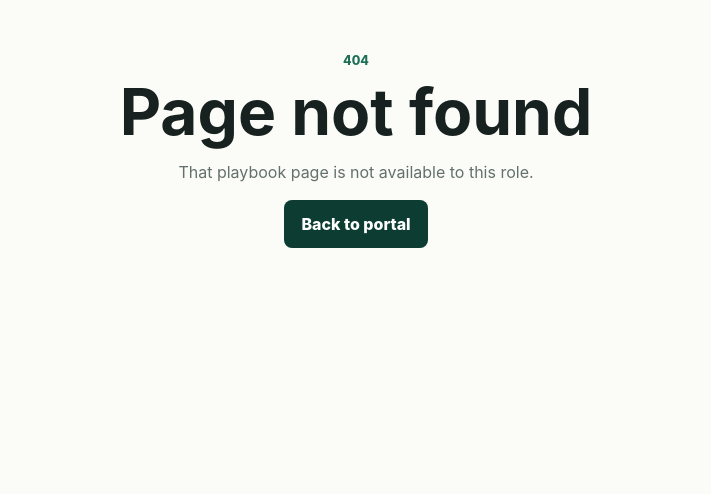
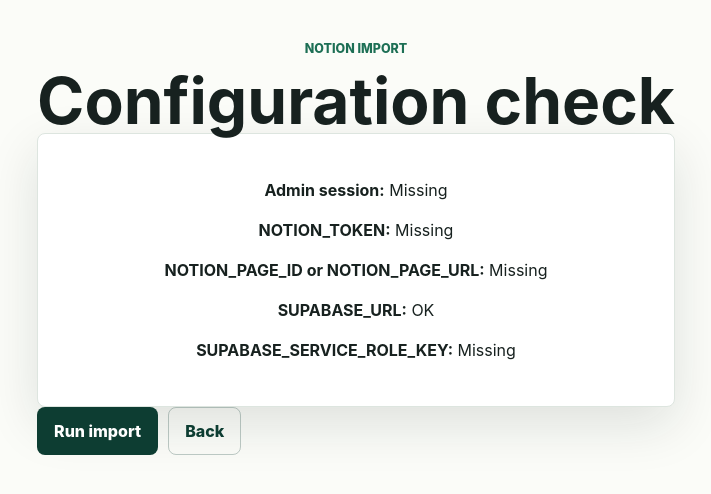
Before and after one commit to rwall90/AI-Website-Build, a Next.js app: page /admin/notion-import/check in a window 1280 px wide. Before the commit this address had no page. Shown: the top 494 px of the page, without its empty margins (284-995 px from the left). Built offline with nearby package versions, Linux system fonts and the light colour scheme; no server answers.

Commit message:
Harden Notion import diagnostics

```diff
--- /dev/null
+++ b/app/admin/notion-import/check/page.tsx
@@ -0,0 +1,38 @@
+import { getSession } from "@/lib/auth";
+
+export const dynamic = "force-dynamic";
+
+export default async function NotionImportCheckPage() {
+  const session = await getSession();
+  const checks = [
+    ["Admin session", session?.role === "admin"],
+    ["NOTION_TOKEN", Boolean(process.env.NOTION_TOKEN)],
+    ["NOTION_PAGE_ID or NOTION_PAGE_URL", Boolean(process.env.NOTION_PAGE_ID || process.env.NOTION_PAGE_URL)],
+    ["SUPABASE_URL", Boolean(process.env.SUPABASE_URL)],
+    ["SUPABASE_SERVICE_ROLE_KEY", Boolean(process.env.SUPABASE_SERVICE_ROLE_KEY)]
+  ];
+
+  return (
+    <main className="empty-state">
+      <div>
+        <p className="eyebrow">Notion import</p>
+        <h1>Configuration check</h1>
+        <div className="panel">
+          {checks.map(([label, ok]) => (
+            <p key={String(label)}>
+              <strong>{label}:</strong> {ok ? "OK" : "Missing"}
+            </p>
+          ))}
+        </div>
+        <div className="editor-actions">
+          <a className="button" href="/admin/notion-import/run">
+            Run import
+          </a>
+          <a className="button outline" href="/admin/notion-import">
+            Back
+          </a>
+        </div>
+      </div>
+    </main>
+  );
+}
--- a/app/admin/notion-import/page.tsx
+++ b/app/admin/notion-import/page.tsx
@@ -27,6 +27,9 @@
             </p>
           ) : null}
           <div className="editor-actions">
+            <a className="button secondary" href="/admin/notion-import/check">
+              Check setup
+            </a>
             <a className="button" href="/admin/notion-import/run">
               Start import
             </a>
```
Also changed, not shown: app/admin/notion-import/run/page.tsx (+39 -3 lines).
